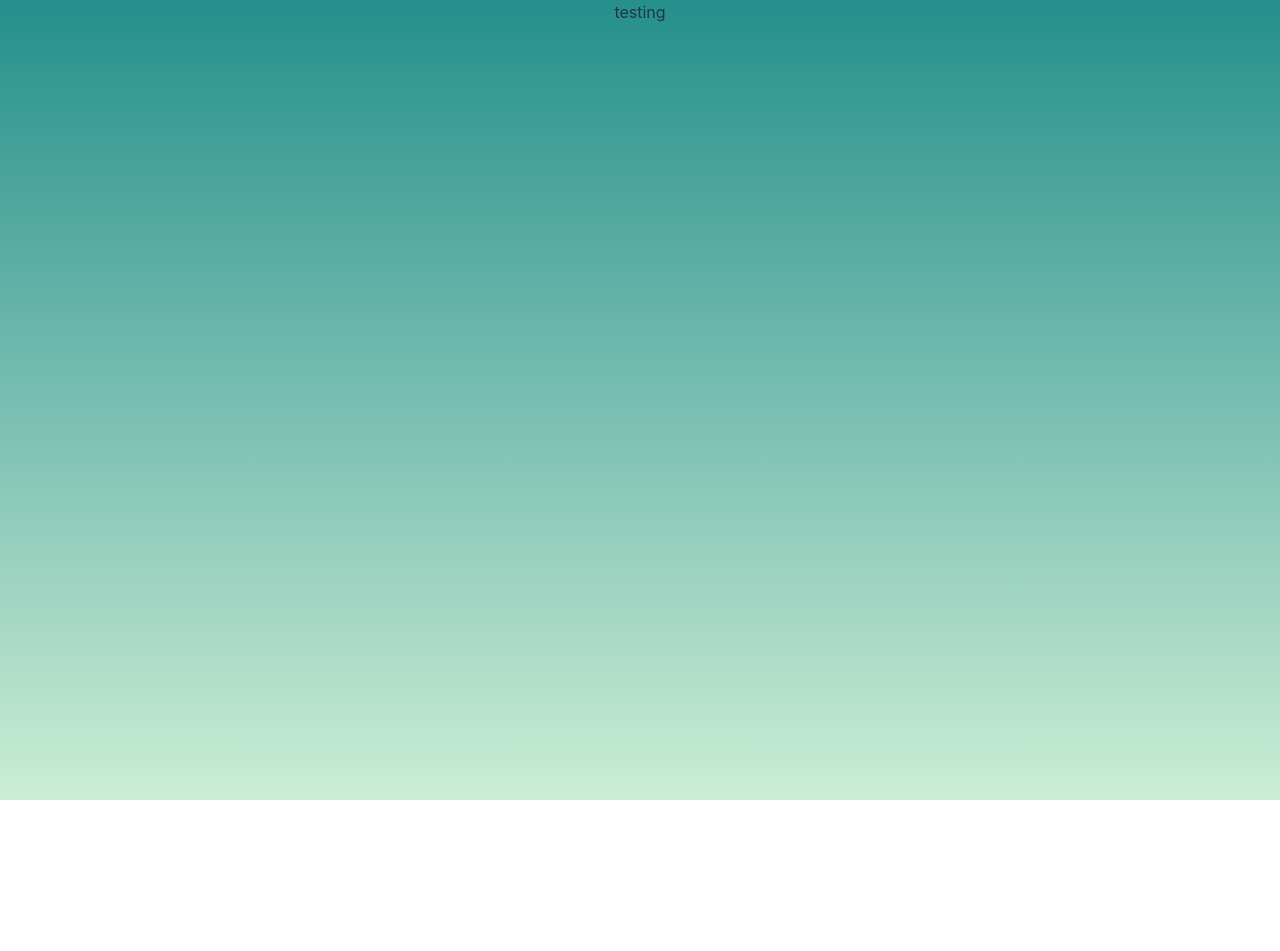
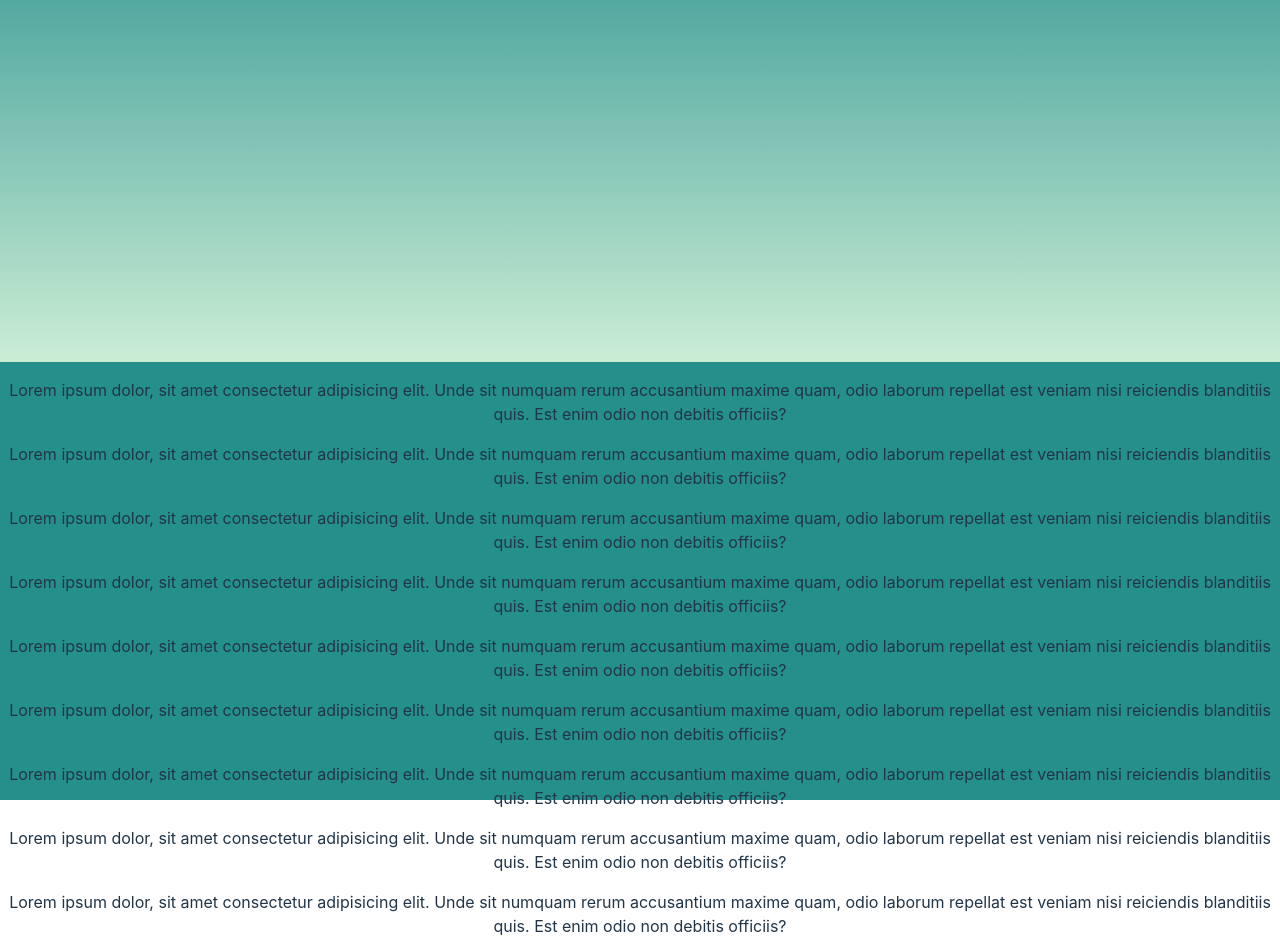
Before and after one commit to ForeSee-HK/foresee-revamp, a React (Vite) app: page / in a window 1280 px wide. Shown: the top 951 px of the page. Before the commit the page ends 800 px from the top, so only its background shows below. Built offline with nearby package versions, Linux system fonts and the light colour scheme.

Commit message:
use module css

```diff
--- a/src/App.jsx
+++ b/src/App.jsx
@@ -1,5 +1,4 @@
 import React, { Suspense, lazy } from 'react'
-import reactLogo from './assets/react.svg'
 import LoadingScreen from './components/LoadingScreen.jsx'
 import './App.css'
 // import { Route, Switch } from 'react-router-dom'
@@ -19,6 +18,15 @@ const App = () => {
     <div className="App">
       <Suspense fallback={ <LoadingScreen /> }>
         <Home onMount={OnChildMount} />
+        <p>Lorem ipsum dolor, sit amet consectetur adipisicing elit. Unde sit numquam rerum accusantium maxime quam, odio laborum repellat est veniam nisi reiciendis blanditiis quis. Est enim odio non debitis officiis?</p>
+        <p>Lorem ipsum dolor, sit amet consectetur adipisicing elit. Unde sit numquam rerum accusantium maxime quam, odio laborum repellat est veniam nisi reiciendis blanditiis quis. Est enim odio non debitis officiis?</p>
+        <p>Lorem ipsum dolor, sit amet consectetur adipisicing elit. Unde sit numquam rerum accusantium maxime quam, odio laborum repellat est veniam nisi reiciendis blanditiis quis. Est enim odio non debitis officiis?</p>
+        <p>Lorem ipsum dolor, sit amet consectetur adipisicing elit. Unde sit numquam rerum accusantium maxime quam, odio laborum repellat est veniam nisi reiciendis blanditiis quis. Est enim odio non debitis officiis?</p>
+        <p>Lorem ipsum dolor, sit amet consectetur adipisicing elit. Unde sit numquam rerum accusantium maxime quam, odio laborum repellat est veniam nisi reiciendis blanditiis quis. Est enim odio non debitis officiis?</p>
+        <p>Lorem ipsum dolor, sit amet consectetur adipisicing elit. Unde sit numquam rerum accusantium maxime quam, odio laborum repellat est veniam nisi reiciendis blanditiis quis. Est enim odio non debitis officiis?</p>
+        <p>Lorem ipsum dolor, sit amet consectetur adipisicing elit. Unde sit numquam rerum accusantium maxime quam, odio laborum repellat est veniam nisi reiciendis blanditiis quis. Est enim odio non debitis officiis?</p>
+        <p>Lorem ipsum dolor, sit amet consectetur adipisicing elit. Unde sit numquam rerum accusantium maxime quam, odio laborum repellat est veniam nisi reiciendis blanditiis quis. Est enim odio non debitis officiis?</p>
+        <p>Lorem ipsum dolor, sit amet consectetur adipisicing elit. Unde sit numquam rerum accusantium maxime quam, odio laborum repellat est veniam nisi reiciendis blanditiis quis. Est enim odio non debitis officiis?</p>
       </Suspense>
     </div>
   )
--- a/src/components/Home.jsx
+++ b/src/components/Home.jsx
@@ -1,5 +1,5 @@
 import { useEffect } from 'react'
-import './Home.css'
+import styles from './Home.module.css'
 
 const Home = props => {
   useEffect(() => {
@@ -8,8 +8,10 @@ const Home = props => {
 
   return (
     <>
-      <div className="home">
-        testing
+      <div className={styles.home}>
+        <p>
+          testing
+        </p>
       </div>
     </>
   )
--- a/src/components/Home.css
+++ b/src/components/Home.module.css
@@ -1,6 +1,5 @@
 .home {
-  height: 100vh;
-  background-color: green;
+  height: 500px;
   width: 100vw;
   background: linear-gradient(180deg, #258F8C 0%, #CBEDD5 100%);
   mix-blend-mode: normal;
--- a/src/components/LoadingScreen.jsx
+++ b/src/components/LoadingScreen.jsx
@@ -1,14 +1,14 @@
-import './LoadingScreen.css'
+import styles from './LoadingScreen.module.css'
 import Iris from '../assets/iris.svg'
 import Sclera from '../assets/sclera.svg'
 
 const LoadingScreen=()=> {
   return (
     <>
-      <div className="main">
-        <img src={Sclera} className="eye" />
-        <img src={Iris} className="eye roll" />
-        <div className="loading">Loading</div>
+      <div className={styles.main}>
+        <img src={Sclera} className={styles.eye} />
+        <img src={Iris} className={`${styles.eye} ${styles.roll}`} />
+        <div className={styles.loading}>Loading</div>
       </div>
     </>
   )
```
Also changed, not shown: src/components/LoadingScreen.module.css (renamed from src/components/LoadingScreen.css).
